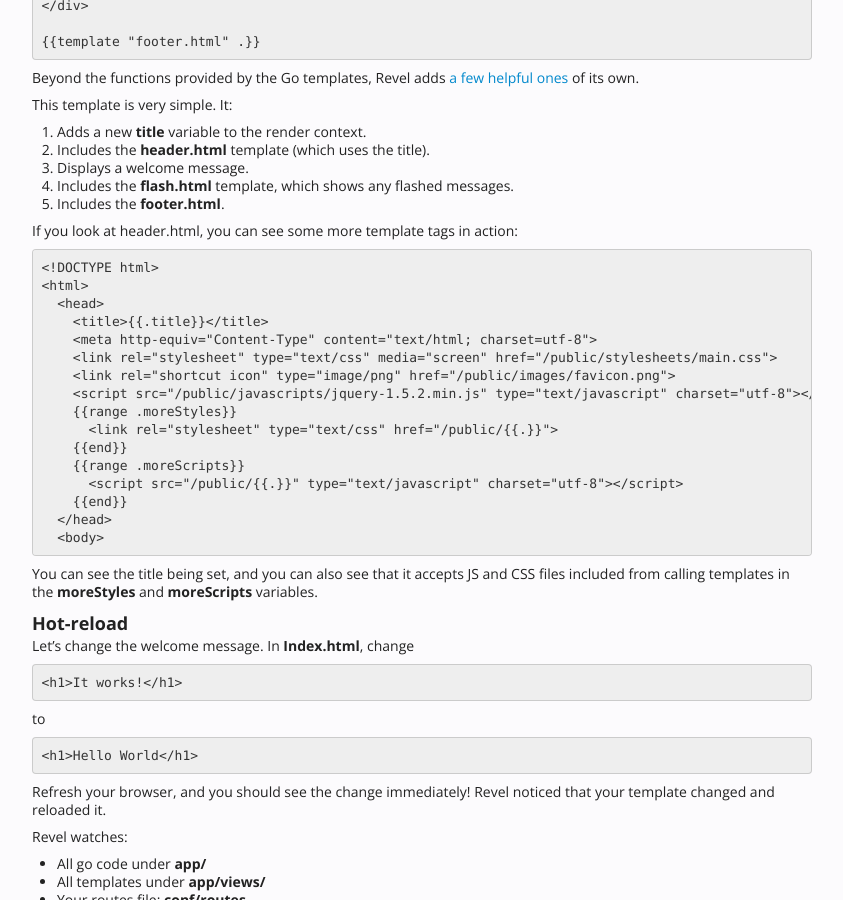
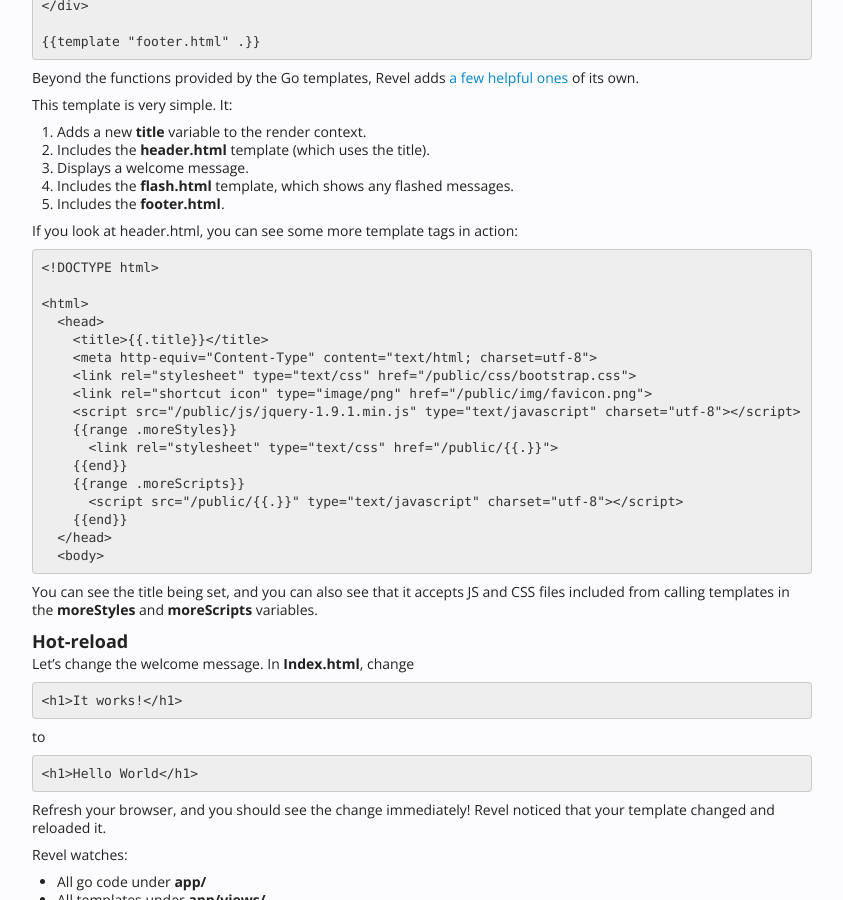
Before and after one commit to revel/revel.github.io, a Jekyll site: the page built from tutorial/requestflow.md, in a window 1280 px wide and 900 px high, scrolled down 1150 px. Shown: the whole window, without its empty margins (298-1141 px from the left). Built offline with Jekyll 4.4.1, drawn with Linux system fonts in a browser that asks for light colours; part of the change alters nothing that is shown.

Commit message:
Small update

```diff
--- a/tutorial/requestflow.md
+++ b/tutorial/requestflow.md
@@ -92,13 +92,14 @@ If you look at header.html, you can see some more template tags in action:
 {% raw %}
 
 	<!DOCTYPE html>
+
 	<html>
 	  <head>
 	    <title>{{.title}}</title>
 	    <meta http-equiv="Content-Type" content="text/html; charset=utf-8">
-	    <link rel="stylesheet" type="text/css" media="screen" href="/public/stylesheets/main.css">
-	    <link rel="shortcut icon" type="image/png" href="/public/images/favicon.png">
-	    <script src="/public/javascripts/jquery-1.5.2.min.js" type="text/javascript" charset="utf-8"></script>
+	    <link rel="stylesheet" type="text/css" href="/public/css/bootstrap.css">
+	    <link rel="shortcut icon" type="image/png" href="/public/img/favicon.png">
+	    <script src="/public/js/jquery-1.9.1.min.js" type="text/javascript" charset="utf-8"></script>
 	    {{range .moreStyles}}
 	      <link rel="stylesheet" type="text/css" href="/public/{{.}}">
 	    {{end}}
```
Also changed, not shown: img/HelloRevel.png (added), img/HelloRobfig.png (deleted).
